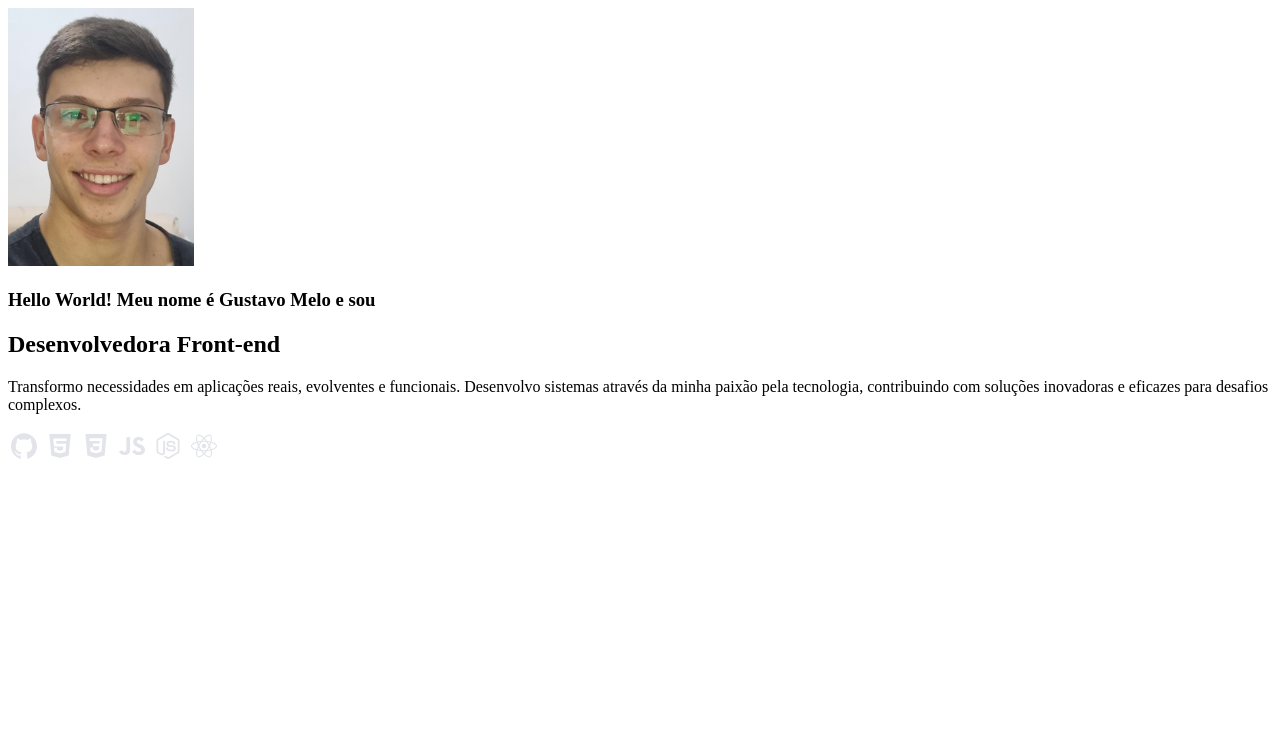
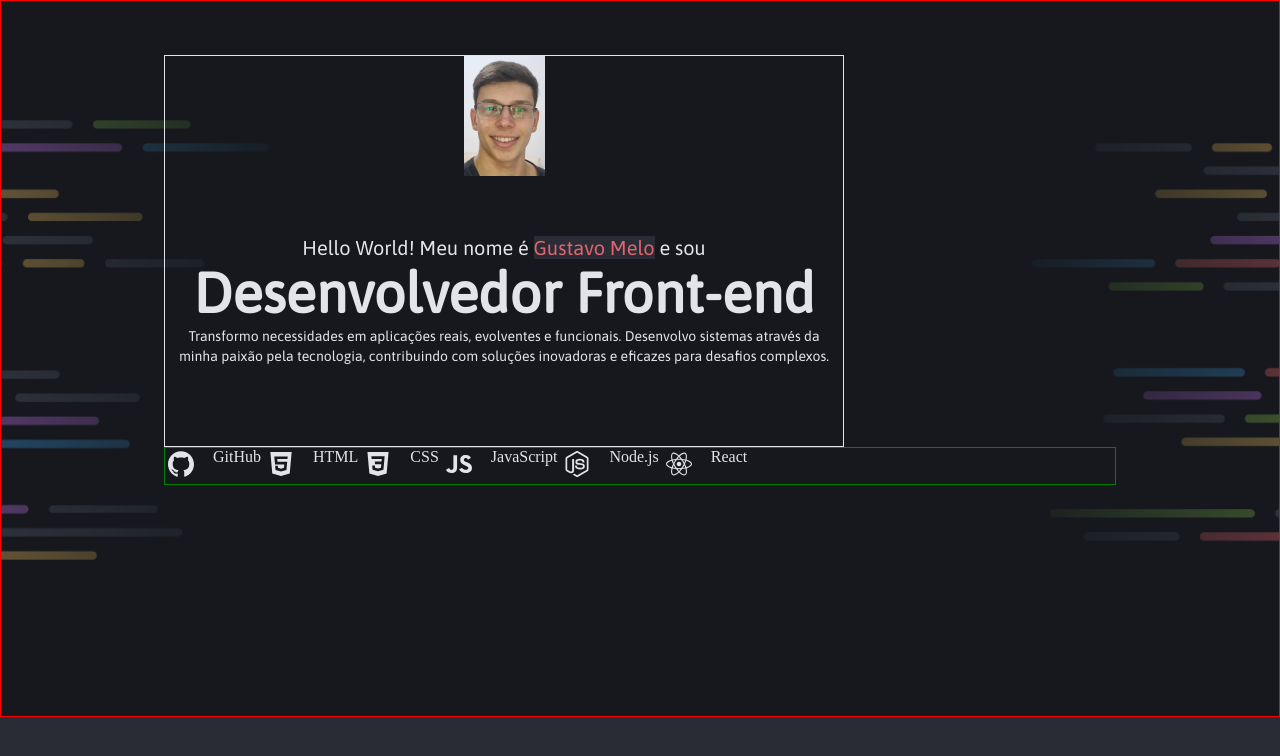
Before and after one commit to Gustavonunesmelo/my-projects, a plain HTML site: page Portfólio Dev/index.html in a window 1280 px wide. Drawn offline with Linux system fonts and the light colour scheme.

Commit message:
alteraçoes no header

```diff
--- a/Portfólio Dev/index.html
+++ b/Portfólio Dev/index.html
@@ -1,32 +1,48 @@
 <!DOCTYPE html>
 <html lang="pt-BR">
 <head>
+  <link rel="preconnect" href="https://fonts.googleapis.com">
+  <link rel="preconnect" href="https://fonts.gstatic.com" crossorigin>
+
   <meta charset="UTF-8">
   <meta name="viewport" content="width=device-width, initial-scale=1.0">
   <title>Portfólio Dev</title>
 
+  <link href="https://fonts.googleapis.com/css2?family=Asap&family=Inconsolata&family=Maven+Pro&display=swap" rel="stylesheet">
   <link rel="stylesheet" href="styles/index.css">
 </head>
 <body>
   <header>
-    <nav>
+    <nav class="content-header">
+        <div id="avatar">
+           <img src="asset/foto-120px.png" alt="Foto de Gustavo Melo">
+        </div>
+        <div>
+          <h3 class="subtitle">Hello World! Meu nome é <mark class="red">Gustavo Melo</mark> e sou</h3>
+         <h1 class="title-lg">Desenvolvedor Front-end</h1>
+        </div>
+         <div>
+           <p class="text-sm">Transformo necessidades em aplicações reais, evolventes e funcionais. Desenvolvo sistemas através da <br> minha paixão pela tecnologia, contribuindo com soluções inovadoras e eficazes para desafios complexos.</p>
+         </div>
+       </nav>
+
+      <nav class="content-tag">
+        <div>
+          <ul>
+            <li><img src="asset/icon/GitHub.svg" alt="Icone do GitHub">GitHub</li>
+            <li><img src="asset/icon/HTML.svg" alt="Icone do HTML5">HTML</li>
+            <li ><img src="asset/icon/CSS.svg" alt="Icone do CSS3">CSS</li>
+            <li><img src="asset/icon/JavaScript.svg" alt="Icone do JavaScript">JavaScript</li>
+            <li><img src="asset/icon/Node.js.svg" alt="Icone do Node.JS">Node.js</li>
+            <li><img src="asset/icon/React.svg" alt="Icone do React">React</li>
+          </ul>
+        </div>
+      </nav>
       <div>
-        <img src="asset/img.Gustavo.png" alt="Imagem de Gustavo">
+        <a href="#">
+          <span></span>
+        </a>
       </div>
-      <div>
-        <h3>Hello World! Meu nome é Gustavo Melo e sou</h3>
-        <h1>Desenvolvedora Front-end</h1>
-        <p>Transformo necessidades em aplicações reais, evolventes e funcionais. Desenvolvo sistemas através da minha paixão pela tecnologia, contribuindo com soluções inovadoras e eficazes para desafios complexos.</p>
-      </div>
-    </nav>
-    <nav>
-      <a href="#"><img src="asset/icon/GitHub.svg" alt="Icone do GitHub"></a>
-      <a href="#"><img src="asset/icon/HTML.svg" alt="Icone do HTML5"></a>
-      <a href="#"><img src="asset/icon/CSS.svg" alt="Icone do CSS3"></a>
-      <a href="#"><img src="asset/icon/JavaScript.svg" alt="Icone do JavaScript"></a>
-      <a href="#"><img src="asset/icon/Node.js.svg" alt="Icone do Node.JS"></a>
-      <a href="#"><img src="asset/icon/React.svg" alt="Icone do React"></a>
-    </nav>
-  </header>
+    </header>
 </body>
 </html>
--- a/Portfólio Dev/styles/global.css
+++ b/Portfólio Dev/styles/global.css
@@ -0,0 +1,52 @@
+* {
+  margin: 0;
+  padding: 0;
+  box-sizing: border-box;
+}
+
+:root {
+  --red: #E3646E;
+  --purple: #BB72E9;
+  --blue: #3996DB;
+  --green: #82BC4F;
+  --yellow:#EABD5F;
+  --gray-100: #0D0E11;
+  --gray-200: #16181D;
+  --gray-300: #292C34;
+  --gray-400: #878EA1;
+  --gray-500: #C0C4CE;
+  --gray-600: #E2E4E9;
+
+  --font-family: "Maven Pro", sans-serif;
+  --font-family: "Inconsolata", monospace;
+  --font-family: "Asap", sans-serif;
+
+  --title-lg: bold 56px/120% var(--font-family);
+  --title-md: 24px/120% var(--font-family);
+  --title-sm: 16px/120% var(--font-family);
+  --subtitle: 20px/120% var(--font-family);
+  --text-md: 16px/140% var(--font-family);
+  --text-sm: 14px/140% var(--font-family);
+}
+
+body {
+ background-color: var(--gray-300);
+ color: var(--gray-600);
+}
+
+a {
+  text-decoration: none;
+}
+
+img {
+
+}
+
+.container {
+  max-width: 1280px;
+}
+
+
+mark {
+  background-color: var(--gray-300);
+}
--- a/Portfólio Dev/styles/header.css
+++ b/Portfólio Dev/styles/header.css
@@ -0,0 +1,32 @@
+header {
+  padding: 54px 163px 231px 163px;
+  border: 1px solid red;
+  background-image: url(../asset/Background_Intro.png) ;
+  background-size: cover;
+  background-repeat: no-repeat;
+
+}
+
+.content-header {
+  text-align: center;
+  letter-spacing: 1.2fr;
+
+  max-width: 680px;
+  max-height: 465px;
+  border: 1px solid ;
+  padding-bottom: 80px;
+}
+
+.content-tag {
+  border: 1px solid green;
+  li {
+    display: inline-flex;
+    gap: 16px;
+  }
+
+}
+
+#avatar {
+  padding-bottom: 56px;
+
+}
--- a/Portfólio Dev/styles/ultyliti.css
+++ b/Portfólio Dev/styles/ultyliti.css
@@ -0,0 +1,27 @@
+.title-lg {
+  font: var(--title-lg);
+}
+
+.title-md {
+  font: var(--title-md);
+}
+
+.title-sm {
+  font: var(--title-sm);
+}
+
+.subtitle {
+  font: var(--subtitle);
+}
+
+.text-md {
+  font: var(--text-md);
+}
+
+.text-sm {
+  font: var(--text-sm);
+}
+
+.red {
+  color: var(--red);
+}
```
Also changed, not shown: Portfólio Dev/asset/foto-120px.png (added), Portfólio Dev/asset/img.Gustavo.png (deleted).
